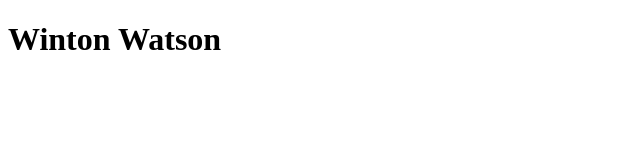
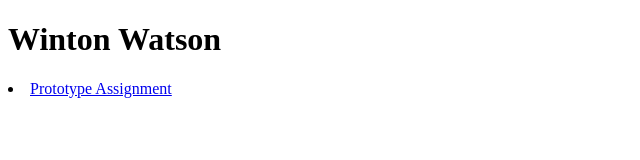
Before and after one commit to wintonwatson/ifsc-1310, a plain HTML site: page index.html in a window 1280 px wide. Shown: the whole page, without its empty margins (0-640 px from the left). Drawn offline with Linux system fonts and the light colour scheme.

Commit message:
Validated

```diff
--- a/index.html
+++ b/index.html
@@ -11,5 +11,10 @@
 
 <body>
   <h1>Winton Watson</h1>
+  <nav>
+ <u1>
+    <li> <a href="prototype/index.html"> Prototype Assignment</a></li>
+ </u1>
+  </nav>
 </body>
 </html>
```
Also changed, not shown: 1 other file.
